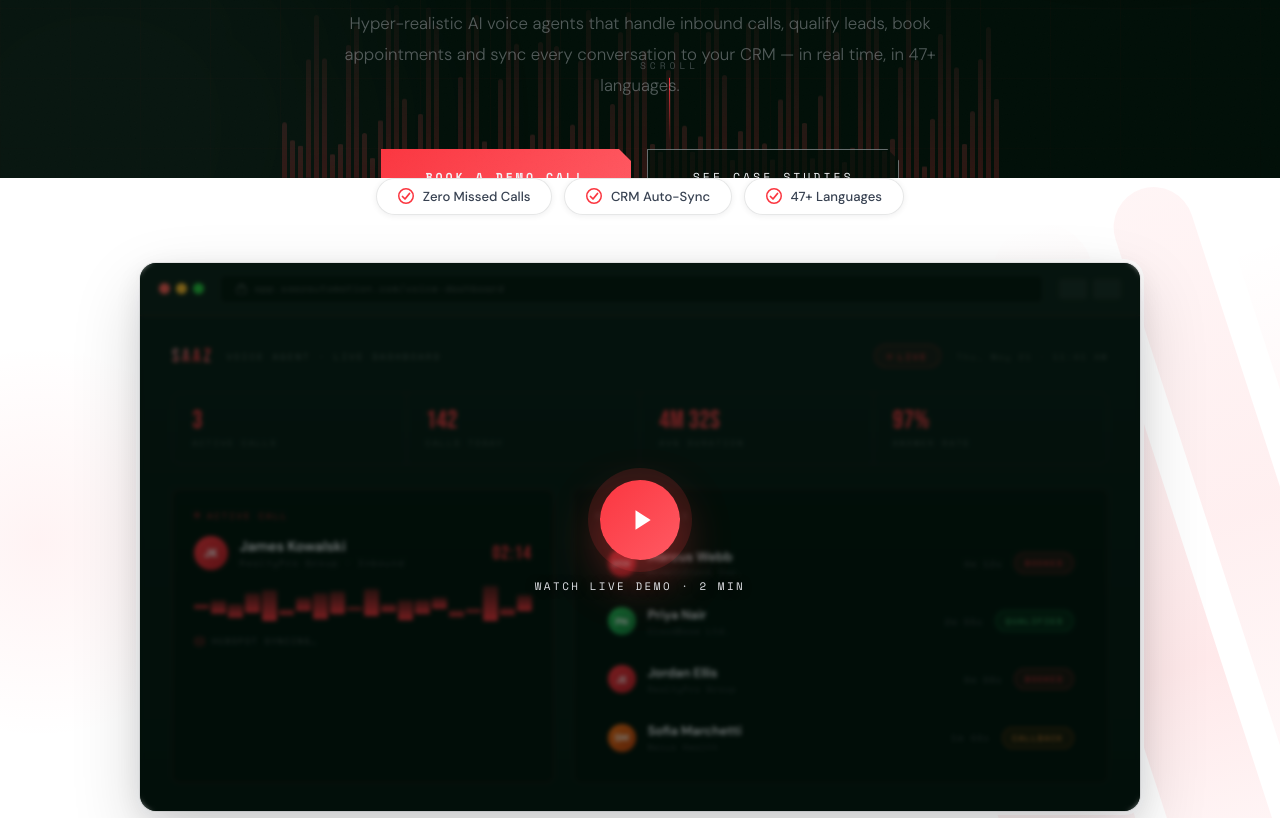
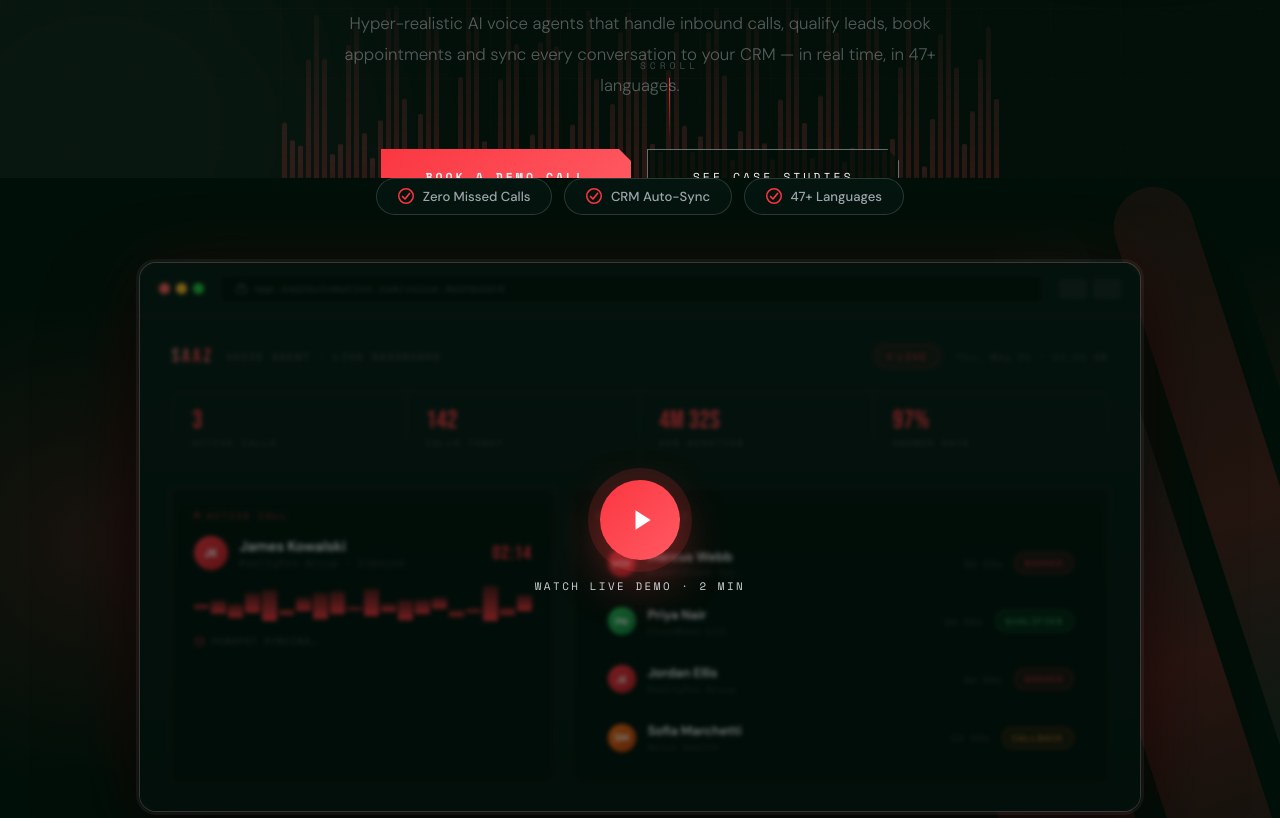
Before and after one commit to saazautomation/saazautomation, a Next.js app: page /voice-agents in a window 1280 px wide. Shown: the part 622-1440 px from the top of the page. Built offline with nearby package versions, Linux system fonts and the light colour scheme.

Commit message:
Update voice-agents.css

```diff
--- a/app/voice-agents/voice-agents.css
+++ b/app/voice-agents/voice-agents.css
@@ -187,7 +187,7 @@
 
 /* ─── VIDEO / PRODUCT SECTION ───────────────────────────────── */
 .va-vid-section {
-  background: #ffffff;
+  background: var(--bg);
   padding: 0 5rem 6rem;
   position: relative;
   overflow: hidden;
@@ -217,9 +217,9 @@
   left: 0;
   width: 130px;
   background: linear-gradient(180deg,
-    rgba(251, 54, 64, 0.09) 0%,
-    rgba(251, 54, 64, 0.14) 35%,
-    rgba(251, 54, 64, 0.06) 65%,
+    rgba(251, 54, 64, 0.18) 0%,
+    rgba(251, 54, 64, 0.28) 35%,
+    rgba(251, 54, 64, 0.12) 65%,
     transparent 100%
   );
 }
@@ -229,9 +229,9 @@
   width: 100px;
   background: linear-gradient(180deg,
     transparent 0%,
-    rgba(251, 54, 64, 0.07) 25%,
-    rgba(251, 54, 64, 0.11) 55%,
-    rgba(251, 54, 64, 0.04) 80%,
+    rgba(199, 203, 211, 0.06) 25%,
+    rgba(251, 54, 64, 0.16) 55%,
+    rgba(251, 54, 64, 0.07) 80%,
     transparent 100%
   );
 }
@@ -240,9 +240,9 @@
   left: 290px;
   width: 80px;
   background: linear-gradient(180deg,
-    rgba(251, 54, 64, 0.05) 0%,
-    rgba(251, 54, 64, 0.08) 40%,
-    rgba(251, 54, 64, 0.03) 70%,
+    rgba(251, 54, 64, 0.08) 0%,
+    rgba(251, 54, 64, 0.14) 40%,
+    rgba(199, 203, 211, 0.05) 70%,
     transparent 100%
   );
 }
@@ -252,8 +252,8 @@
   width: 60px;
   background: linear-gradient(180deg,
     transparent 10%,
-    rgba(251, 54, 64, 0.05) 40%,
-    rgba(251, 54, 64, 0.07) 60%,
+    rgba(251, 54, 64, 0.09) 40%,
+    rgba(251, 54, 64, 0.12) 60%,
     transparent 95%
   );
 }
@@ -264,10 +264,10 @@
   left: -160px;
   top: 50%;
   transform: translateY(-50%);
-  width: 400px;
-  height: 400px;
+  width: 500px;
+  height: 500px;
   border-radius: 50%;
-  background: radial-gradient(ellipse at center, rgba(251, 54, 64, 0.06) 0%, transparent 70%);
+  background: radial-gradient(ellipse at center, rgba(251, 54, 64, 0.1) 0%, transparent 70%);
   pointer-events: none;
   z-index: 0;
 }
@@ -286,21 +286,21 @@
   align-items: center;
   gap: 0.55rem;
   padding: 0.55rem 1.3rem;
-  border: 1px solid rgba(15, 20, 25, 0.1);
-  background: #ffffff;
-  box-shadow: 0 1px 6px rgba(15, 20, 25, 0.07);
+  border: 1px solid rgba(199, 203, 211, 0.2);
+  background: rgba(6, 24, 18, 0.7);
+  backdrop-filter: blur(8px);
   font-family: var(--font-b), sans-serif;
   font-size: 0.82rem;
   font-weight: 500;
-  color: #374151;
+  color: rgba(199, 203, 211, 0.8);
   border-radius: 999px;
-  transition: border-color 0.3s, color 0.3s, box-shadow 0.3s;
+  transition: border-color 0.3s, color 0.3s, background 0.3s;
 }
 
 .va-vid-pill:hover {
-  border-color: rgba(251, 54, 64, 0.35);
-  color: var(--red);
-  box-shadow: 0 2px 12px rgba(251, 54, 64, 0.1);
+  border-color: rgba(251, 54, 64, 0.5);
+  color: var(--white);
+  background: rgba(251, 54, 64, 0.08);
 }
 
 .va-vid-pill-check {
@@ -317,11 +317,14 @@
   margin: 0 auto;
   border-radius: 16px;
   overflow: hidden;
+  /* light border ring + layered glow so frame stands out on dark bg */
   box-shadow:
-    0 0 0 1px rgba(15, 20, 25, 0.08),
-    0 8px 32px rgba(15, 20, 25, 0.1),
-    0 28px 70px rgba(15, 20, 25, 0.16),
-    0 0 0 4px rgba(255, 255, 255, 0.9);
+    0 0 0 1px rgba(199, 203, 211, 0.18),
+    0 0 0 4px rgba(199, 203, 211, 0.06),
+    0 20px 60px rgba(0, 0, 0, 0.55),
+    0 40px 100px rgba(0, 0, 0, 0.35),
+    0 0 80px rgba(251, 54, 64, 0.12),
+    inset 0 1px 0 rgba(255, 255, 255, 0.08);
 }
 
 /* browser chrome bar */
@@ -783,10 +786,9 @@
   font-family: var(--font-m), monospace;
   font-size: 0.68rem;
   letter-spacing: 2.5px;
-  color: rgba(242, 244, 248, 0.92);
+  color: rgba(242, 244, 248, 0.85);
   text-transform: uppercase;
   pointer-events: none;
-  text-shadow: 0 1px 8px rgba(0, 0, 0, 0.5);
 }
 
 /* ── video modal ── */
```
